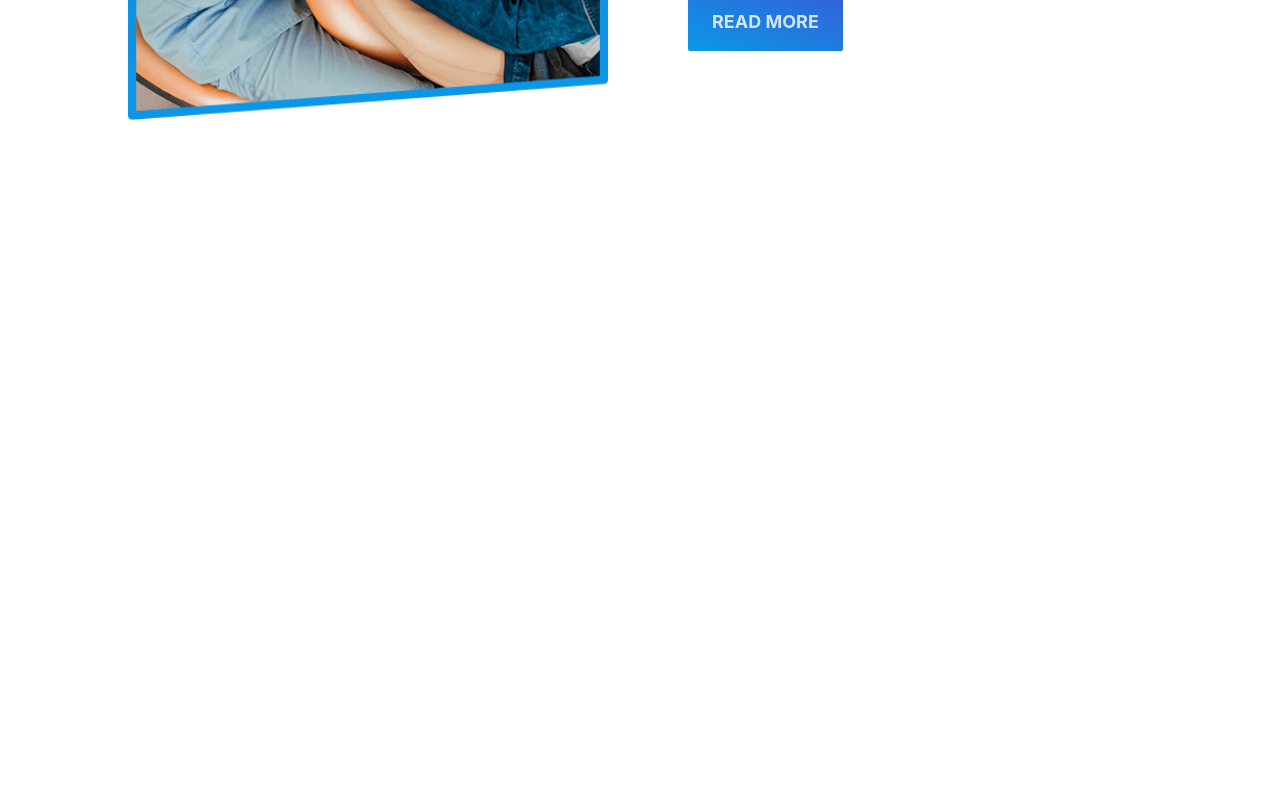
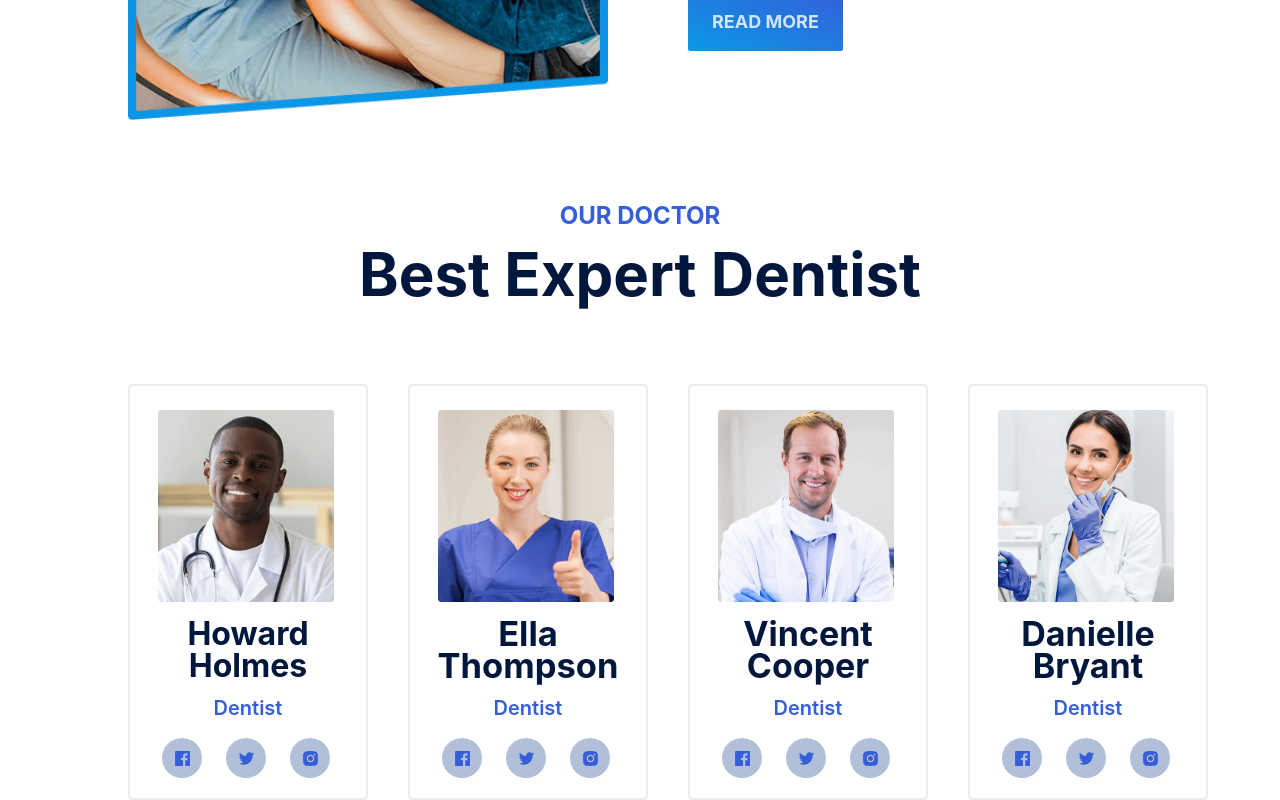
Before and after one commit to Darab-gif/my-dentol, a React (Create React App) app: page / in a window 1280 px wide. Shown: the part 2623-3423 px from the top of the page. Before the commit the page ends 2743 px from the top, so only its background shows below. Built offline with nearby package versions, Linux system fonts and the light colour scheme.

Commit message:
Still Cooking...

```diff
--- a/src/App.js
+++ b/src/App.js
@@ -4,6 +4,7 @@ import Header from "./component/Header";
 import Home from "./component/Home";
 import Navbar from "./component/Navbar";
 import Service from "./component/Service";
+import Testimony from "./component/Testimony";
 
 function App() {
   return (
@@ -13,6 +14,7 @@ function App() {
       <Home />
       <Service />
       <About />
+      <Testimony />
     </section>
   );
 }
--- a/src/component/Testimony.js
+++ b/src/component/Testimony.js
@@ -1,40 +1,101 @@
 import React from "react";
+import doctor1 from "../Assets/doctor-1.png";
+import doctor2 from "../Assets/doctor-2.png";
+import doctor3 from "../Assets/doctor-3.png";
+import doctor4 from "../Assets/doctor-4.png";
+import { AiFillFacebook } from "react-icons/ai";
+import { AiFillInstagram } from "react-icons/ai";
+import { AiOutlineTwitter } from "react-icons/ai";
 
 const Testimony = () => {
   return (
-    <section>
-      <div>
-        <h2></h2>
-        <h1></h1>
+    <section className="mt-20">
+      <div className="text-center">
+        <h2 className="text-2xl text-royal_blue font-bold">OUR DOCTOR</h2>
+        <h1 className="text-6xl text-oxford_blue_2 font-bold pt-3">
+          Best Expert Dentist
+        </h1>
       </div>
-      <div>
-        <div>
-          <figure>
-            <img src="" alt="" />
+      <div className="mt-20 flex gap-10">
+        <div className="border-2 border-gainsboro_50 h-[26rem] w-[15rem] text-center ml-32 rounded-md">
+          <figure className="pt-6 ml-7">
+            <img src={doctor1} alt="" className="h-[12rem] w-[11rem]" />
           </figure>
-          <h1></h1>
-          <div></div>
+          <h1 className="text-[32px] text-oxford_blue_2 font-bold leading-8 pt-4 hover:text-royal_blue cursor-pointer">
+            Howard Holmes
+          </h1>
+          <p className="text-royal_blue pt-3 text-xl font-semibold">Dentist</p>
+          <div className="flex gap-6 ml-8 pt-4">
+            <span className="h-10 w-10 rounded-full bg-steel_blue flex justify-center items-center text-royal_blue hover:bg-royal_blue hover:text-white cursor-pointer">
+              <AiFillFacebook className=" " size="19px" />
+            </span>
+            <span className="h-10 w-10 rounded-full bg-steel_blue flex justify-center items-center text-royal_blue hover:bg-royal_blue hover:text-white cursor-pointer">
+              <AiOutlineTwitter size="19px" />
+            </span>
+            <span className="h-10 w-10 rounded-full bg-steel_blue flex justify-center items-center text-royal_blue hover:bg-royal_blue hover:text-white cursor-pointer">
+              <AiFillInstagram size="19px" />
+            </span>
+          </div>
         </div>
-        <div>
-          <figure>
-            <img src="" alt="" />
+        <div className="border-2 border-gainsboro_50 h-[26rem] w-[15rem] text-center rounded-md">
+          <figure className="pt-6 ml-7">
+            <img src={doctor2} alt="" className="h-[12rem] w-[11rem]" />
           </figure>
-          <h1></h1>
-          <div></div>
+          <h1 className="text-[34.5px] text-oxford_blue_2 font-bold leading-8 pt-4 hover:text-royal_blue cursor-pointer">
+            Ella Thompson
+          </h1>
+          <p className="text-royal_blue pt-3 text-xl font-semibold">Dentist</p>
+          <div className="flex gap-6 ml-8 pt-4">
+            <span className="h-10 w-10 rounded-full bg-steel_blue flex justify-center items-center text-royal_blue hover:bg-royal_blue hover:text-white cursor-pointer">
+              <AiFillFacebook className=" " size="19px" />
+            </span>
+            <span className="h-10 w-10 rounded-full bg-steel_blue flex justify-center items-center text-royal_blue hover:bg-royal_blue hover:text-white cursor-pointer">
+              <AiOutlineTwitter size="19px" />
+            </span>
+            <span className="h-10 w-10 rounded-full bg-steel_blue flex justify-center items-center text-royal_blue hover:bg-royal_blue hover:text-white cursor-pointer">
+              <AiFillInstagram size="19px" />
+            </span>
+          </div>
         </div>
-        <div>
-          <figure>
-            <img src="" alt="" />
+        <div className="border-2 border-gainsboro_50 h-[26rem] w-[15rem] text-center rounded-md">
+          <figure className="pt-6 ml-7">
+            <img src={doctor3} alt="" className="h-[12rem] w-[11rem]" />
           </figure>
-          <h1></h1>
-          <div></div>
+          <h1 className="text-[34px] text-oxford_blue_2 font-bold leading-8 pt-4 hover:text-royal_blue cursor-pointer">
+            Vincent Cooper
+          </h1>
+          <p className="text-royal_blue pt-3 text-xl font-semibold">Dentist</p>
+          <div className="flex gap-6 ml-8 pt-4">
+            <span className="h-10 w-10 rounded-full bg-steel_blue flex justify-center items-center text-royal_blue hover:bg-royal_blue hover:text-white cursor-pointer">
+              <AiFillFacebook className=" " size="19px" />
+            </span>
+            <span className="h-10 w-10 rounded-full bg-steel_blue flex justify-center items-center text-royal_blue hover:bg-royal_blue hover:text-white cursor-pointer">
+              <AiOutlineTwitter size="19px" />
+            </span>
+            <span className="h-10 w-10 rounded-full bg-steel_blue flex justify-center items-center text-royal_blue hover:bg-royal_blue hover:text-white cursor-pointer">
+              <AiFillInstagram size="19px" />
+            </span>
+          </div>
         </div>
-        <div>
-          <figure>
-            <img src="" alt="" />
+        <div className="border-2 border-gainsboro_50 h-[26rem] w-[15rem] text-center rounded-md">
+          <figure className="pt-6 ml-7">
+            <img src={doctor4} alt="" className="h-[12rem] w-[11rem]" />
           </figure>
-          <h1></h1>
-          <div></div>
+          <h1 className="text-[34px] text-oxford_blue_2 font-bold leading-8 pt-4 hover:text-royal_blue cursor-pointer">
+            Danielle Bryant
+          </h1>
+          <p className="text-royal_blue pt-3 text-xl font-semibold">Dentist</p>
+          <div className="flex gap-6 ml-8 pt-4">
+            <span className="h-10 w-10 rounded-full bg-steel_blue flex justify-center items-center text-royal_blue hover:bg-royal_blue hover:text-white cursor-pointer">
+              <AiFillFacebook className=" " size="19px" />
+            </span>
+            <span className="h-10 w-10 rounded-full bg-steel_blue flex justify-center items-center text-royal_blue hover:bg-royal_blue hover:text-white cursor-pointer">
+              <AiOutlineTwitter size="19px" />
+            </span>
+            <span className="h-10 w-10 rounded-full bg-steel_blue flex justify-center items-center text-royal_blue hover:bg-royal_blue hover:text-white cursor-pointer">
+              <AiFillInstagram size="19px" />
+            </span>
+          </div>
         </div>
       </div>
     </section>
```
